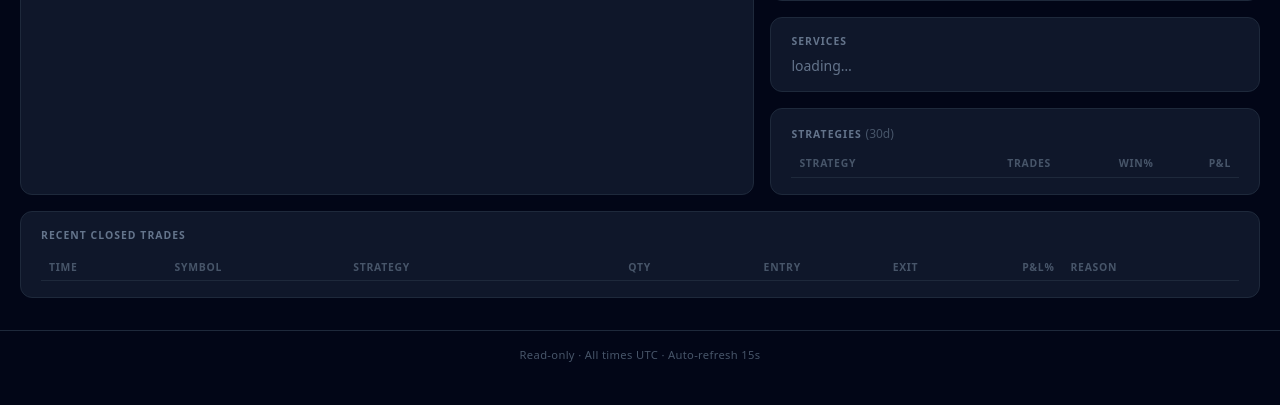
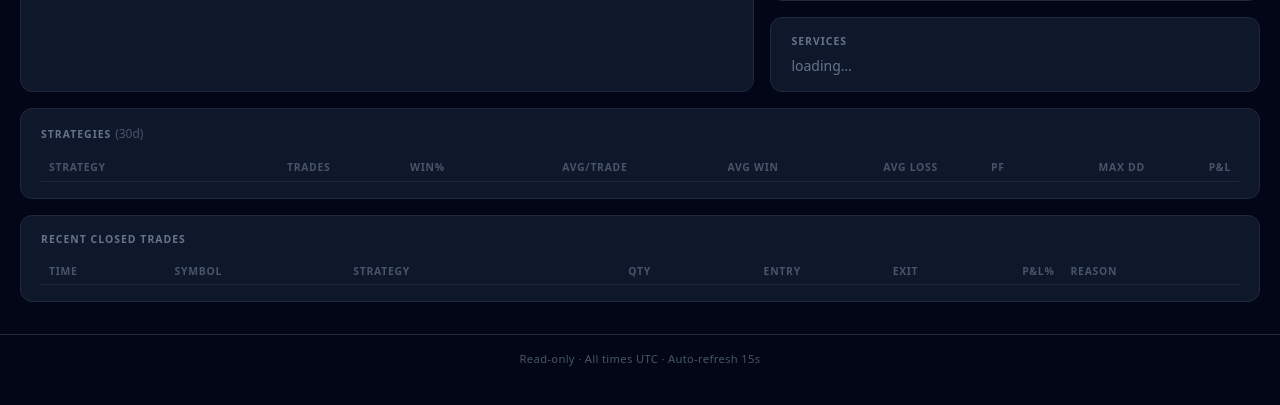
Before and after one commit to aruc-dev/HawksTrade, a Python web app: template dashboard/templates/dashboard.html in a window 1280 px wide. Shown: the part 381-786 px from the top of the page. Run offline with Jinja, Linux system fonts and the light colour scheme; the template is opened without the code that fills it, so the values that code supplies are empty.

Commit message:
Add strategy performance metrics to dashboard

```diff
--- a/dashboard/static/app.css
+++ b/dashboard/static/app.css
@@ -286,6 +286,9 @@ body {
 .ht-table .font-mono, .ht-table .mono {
   font-family: ui-monospace, SFMono-Regular, Menlo, Consolas, "Liberation Mono", monospace;
 }
+.ht-wide-table {
+  min-width: 860px;
+}
 
 /* ── Details / collapsible ─────────────────────────────────────── */
 .ht-details {
--- a/dashboard/static/app.js
+++ b/dashboard/static/app.js
@@ -15,6 +15,11 @@
   const pct = (n) => {
     const v = Number(n || 0) * 100;
     return v.toFixed(2) + "%";
+  };
+  const ratio = (n, infinite) => {
+    if (infinite) return "∞";
+    if (n === null || n === undefined || n === "") return "—";
+    return Number(n || 0).toFixed(2) + "x";
   };
   const fmtQty = (n) => Number(n || 0).toLocaleString(undefined, { maximumFractionDigits: 4 });
   const fmtHoldDays = (n) => {
@@ -168,13 +173,21 @@
     // Strategies
     const stratBody = $("strategies-tbody");
     stratBody.innerHTML = (s.strategies || []).map((st) => {
+      const pfClass = st.profit_factor_infinite || Number(st.profit_factor || 0) >= 1
+        ? "text-emerald-400"
+        : "text-rose-400";
       return "<tr>" +
         "<td class=\"text-left\">" + escape(st.strategy) + "</td>" +
         "<td class=\"text-right mono\">" + (st.count || 0) + "</td>" +
         "<td class=\"text-right mono\">" + pct(st.win_rate) + "</td>" +
+        "<td class=\"text-right mono " + colorFor(st.avg_usd) + "\">" + money(st.avg_usd, true) + "</td>" +
+        "<td class=\"text-right mono " + colorFor(st.avg_win_usd) + "\">" + money(st.avg_win_usd, true) + "</td>" +
+        "<td class=\"text-right mono " + colorFor(st.avg_loss_usd) + "\">" + money(st.avg_loss_usd, true) + "</td>" +
+        "<td class=\"text-right mono " + pfClass + "\">" + ratio(st.profit_factor, st.profit_factor_infinite) + "</td>" +
+        "<td class=\"text-right mono " + colorFor(st.max_drawdown_usd) + "\">" + money(st.max_drawdown_usd, true) + "</td>" +
         "<td class=\"text-right mono " + colorFor(st.total_usd) + "\">" + money(st.total_usd, true) + "</td>" +
       "</tr>";
-    }).join("") || "<tr><td colspan=\"4\" class=\"ht-empty-cell\">No trades in window</td></tr>";
+    }).join("") || "<tr><td colspan=\"9\" class=\"ht-empty-cell\">No trades in window</td></tr>";
 
     // Trades
     const trBody = $("trades-tbody");
--- a/dashboard/templates/dashboard.html
+++ b/dashboard/templates/dashboard.html
@@ -107,7 +107,7 @@
       </div>
     </div>
 
-    <!-- Right column: Health + Strategies -->
+    <!-- Right column: Health + Services -->
     <div class="ht-right-col">
 
       <!-- System health -->
@@ -134,24 +134,31 @@
         </div>
       </div>
 
-      <!-- Strategies -->
+    </div><!-- /ht-right-col -->
+  </div><!-- /ht-row-2 -->
+
+  <!-- ── Strategies ────────────────────────────────────────────── -->
   <div class="ht-card">
-        <div class="ht-section-label mb-2">Strategies <span class="ht-section-suffix">(30d)</span></div>
-        <table class="ht-table">
+    <div class="ht-section-label mb-3">Strategies <span class="ht-section-suffix">(30d)</span></div>
+    <div class="overflow-x-auto">
+      <table class="ht-table ht-wide-table">
         <thead>
           <tr>
             <th class="text-left">Strategy</th>
             <th class="text-right">Trades</th>
             <th class="text-right">Win%</th>
+            <th class="text-right">Avg/Trade</th>
+            <th class="text-right">Avg Win</th>
+            <th class="text-right">Avg Loss</th>
+            <th class="text-right">PF</th>
+            <th class="text-right">Max DD</th>
             <th class="text-right">P&amp;L</th>
           </tr>
         </thead>
         <tbody id="strategies-tbody"></tbody>
       </table>
     </div>
-
-    </div><!-- /ht-right-col -->
-  </div><!-- /ht-row-2 -->
+  </div>
 
   <!-- ── Recent trades ──────────────────────────────────────────── -->
   <div class="ht-card">
```
Also changed, not shown: dashboard/pnl.py (+31 -2 lines), dashboard/tests/test_app.py (+2 -0 lines), dashboard/tests/test_pnl.py (+10 -0 lines). Lines whose indentation alone changed are shown as unchanged.
